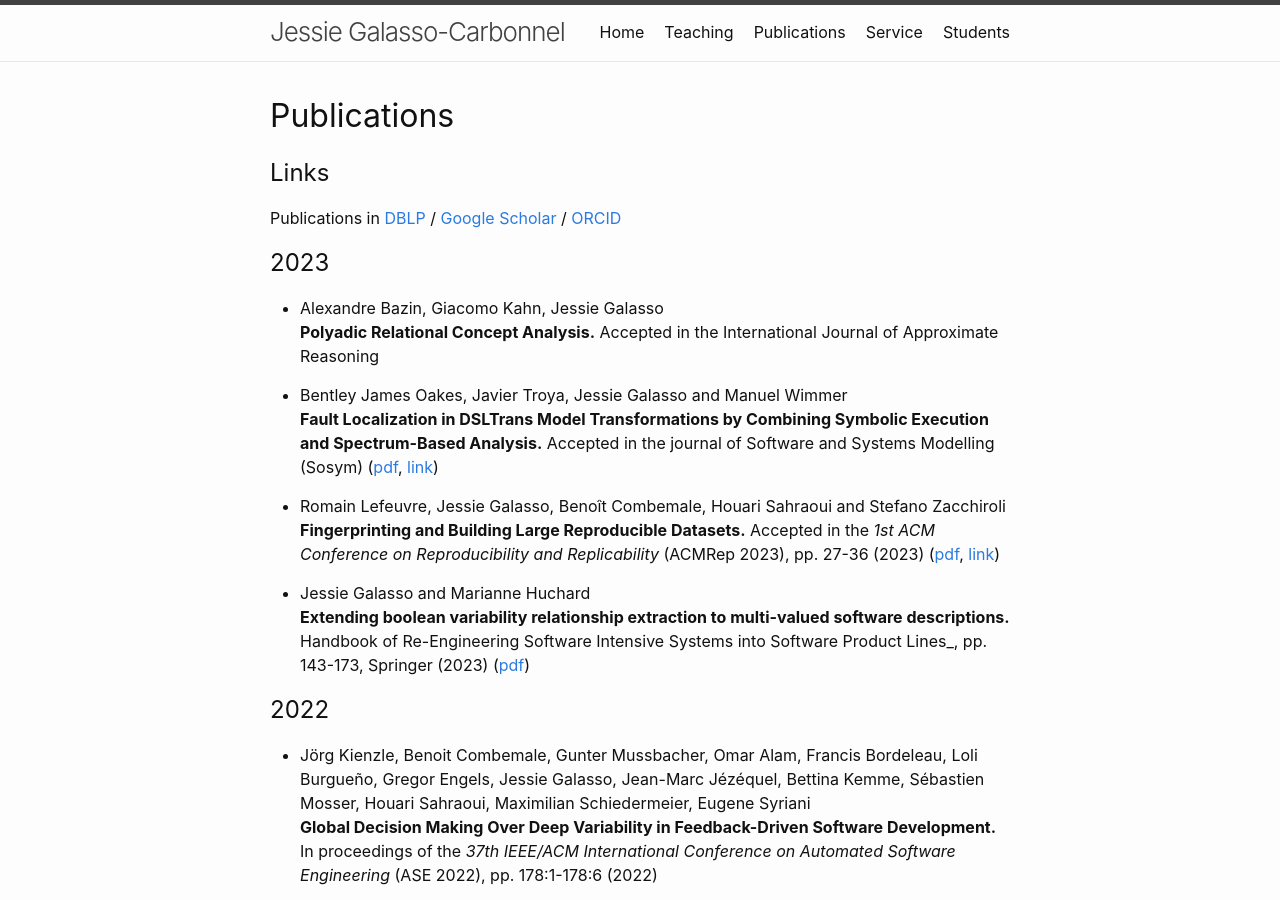
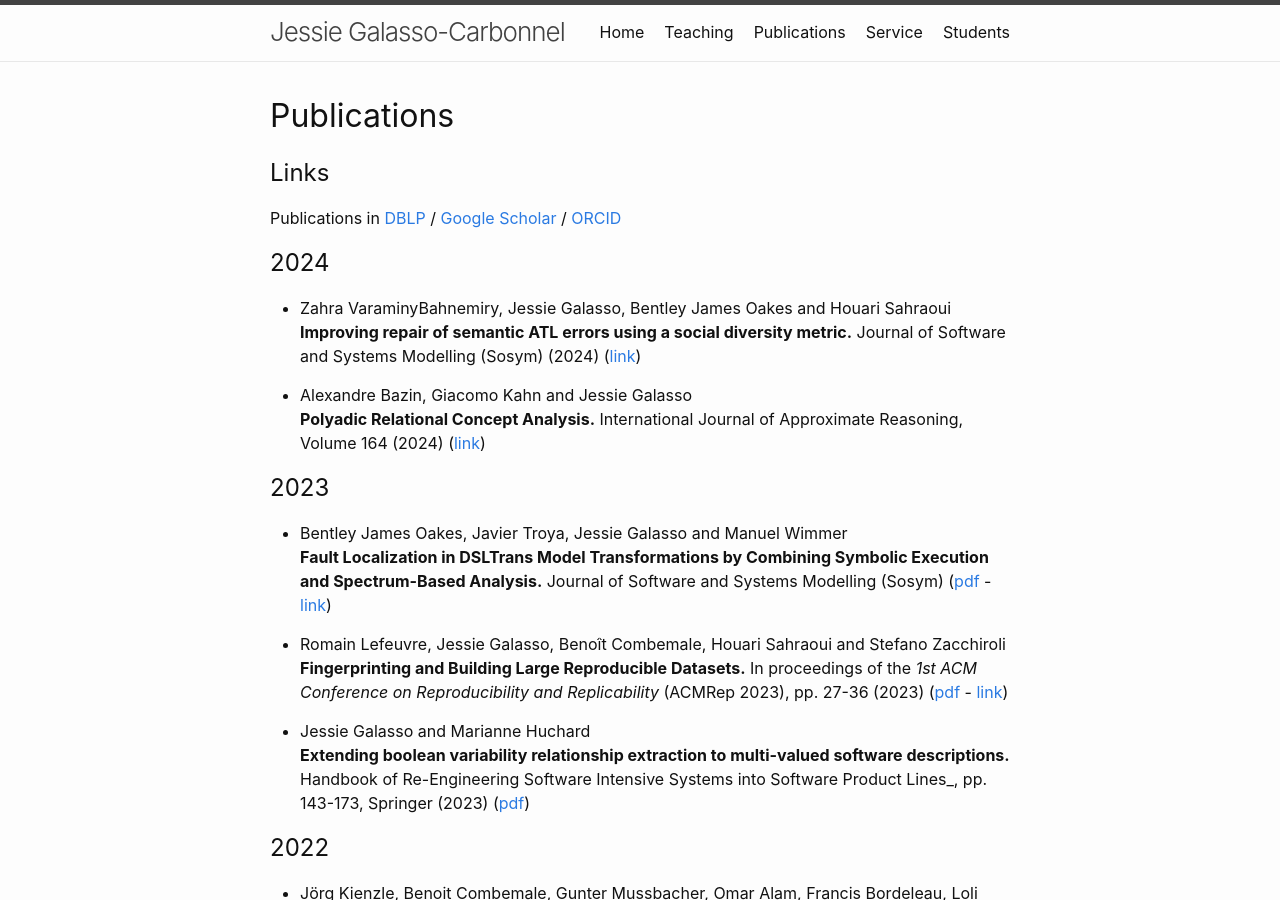
Before and after one commit to jgalasso/jgalasso.github.io, a Jekyll site: the page built from publications.md, in a window 1280 px wide and 900 px high. Built offline with Jekyll 4.4.1, drawn with Linux system fonts in a browser that asks for light colours.

Commit message:
Update publications.md

```diff
--- a/publications.md
+++ b/publications.md
@@ -9,15 +9,22 @@ permalink: /publications/
 ## Links
 Publications in [DBLP](https://dblp.uni-trier.de/pid/167/4978.html) / [Google Scholar](https://scholar.google.fr/citations?user=uZj-UtsAAAAJ&hl=fr&oi=sra) / [ORCID](https://orcid.org/0000-0002-9868-1814)
 
+## 2024
+
+- Zahra VaraminyBahnemiry, Jessie Galasso, Bentley James Oakes and Houari Sahraoui
+__Improving repair of semantic ATL errors using a social diversity metric.__ Journal of Software and Systems Modelling (Sosym) (2024) ([link](https://link.springer.com/article/10.1007/s10270-024-01170-4))
+
+- Alexandre Bazin, Giacomo Kahn and Jessie Galasso
+__Polyadic Relational Concept Analysis.__ International Journal of Approximate Reasoning, Volume 164 (2024) ([link](https://www.sciencedirect.com/science/article/pii/S0888613X23001986?via%3Dihub))
+
+
 ## 2023
-- Alexandre Bazin, Giacomo Kahn, Jessie Galasso
-__Polyadic Relational Concept Analysis.__ Accepted in the International Journal of Approximate Reasoning
 
  - Bentley James Oakes, Javier Troya, Jessie Galasso and Manuel Wimmer
-__Fault Localization in DSLTrans Model Transformations by Combining Symbolic Execution and Spectrum-Based Analysis.__ Accepted in the journal of Software and Systems Modelling (Sosym) ([pdf](https://www.researchgate.net/profile/Bentley-Oakes/publication/374264497_Fault_localization_in_DSLTrans_model_transformations_by_combining_symbolic_execution_and_spectrum-based_analysis/links/65167ff21e2386049de30d20/Fault-localization-in-DSLTrans-model-transformations-by-combining-symbolic-execution-and-spectrum-based-analysis.pdf), [link](https://doi.org/10.1007/s10270-023-01123-3))
+__Fault Localization in DSLTrans Model Transformations by Combining Symbolic Execution and Spectrum-Based Analysis.__ Journal of Software and Systems Modelling (Sosym) ([pdf](https://www.researchgate.net/profile/Bentley-Oakes/publication/374264497_Fault_localization_in_DSLTrans_model_transformations_by_combining_symbolic_execution_and_spectrum-based_analysis/links/65167ff21e2386049de30d20/Fault-localization-in-DSLTrans-model-transformations-by-combining-symbolic-execution-and-spectrum-based-analysis.pdf) - [link](https://doi.org/10.1007/s10270-023-01123-3))
 
  - Romain Lefeuvre, Jessie Galasso, Benoît Combemale, Houari Sahraoui and Stefano Zacchiroli
-__Fingerprinting and Building Large Reproducible Datasets.__ Accepted in the _1st ACM Conference on Reproducibility and Replicability_ (ACMRep 2023), pp. 27-36 (2023) ([pdf](https://hal.science/hal-04132604v1/preview/Fingerprinting_and_Building_Large_Reproducible_Datasets.pdf), [link](https://dl.acm.org/doi/10.1145/3589806.3600043))
+__Fingerprinting and Building Large Reproducible Datasets.__ In proceedings of the _1st ACM Conference on Reproducibility and Replicability_ (ACMRep 2023), pp. 27-36 (2023) ([pdf](https://hal.science/hal-04132604v1/preview/Fingerprinting_and_Building_Large_Reproducible_Datasets.pdf) - [link](https://dl.acm.org/doi/10.1145/3589806.3600043))
 
  - Jessie Galasso and Marianne Huchard
 __Extending boolean variability relationship extraction to multi-valued software descriptions.__ Handbook of Re-Engineering Software Intensive Systems into Software Product Lines_, pp. 143-173, Springer (2023) ([pdf](https://hal-lirmm.ccsd.cnrs.fr/lirmm-04089535v1/document))
```
